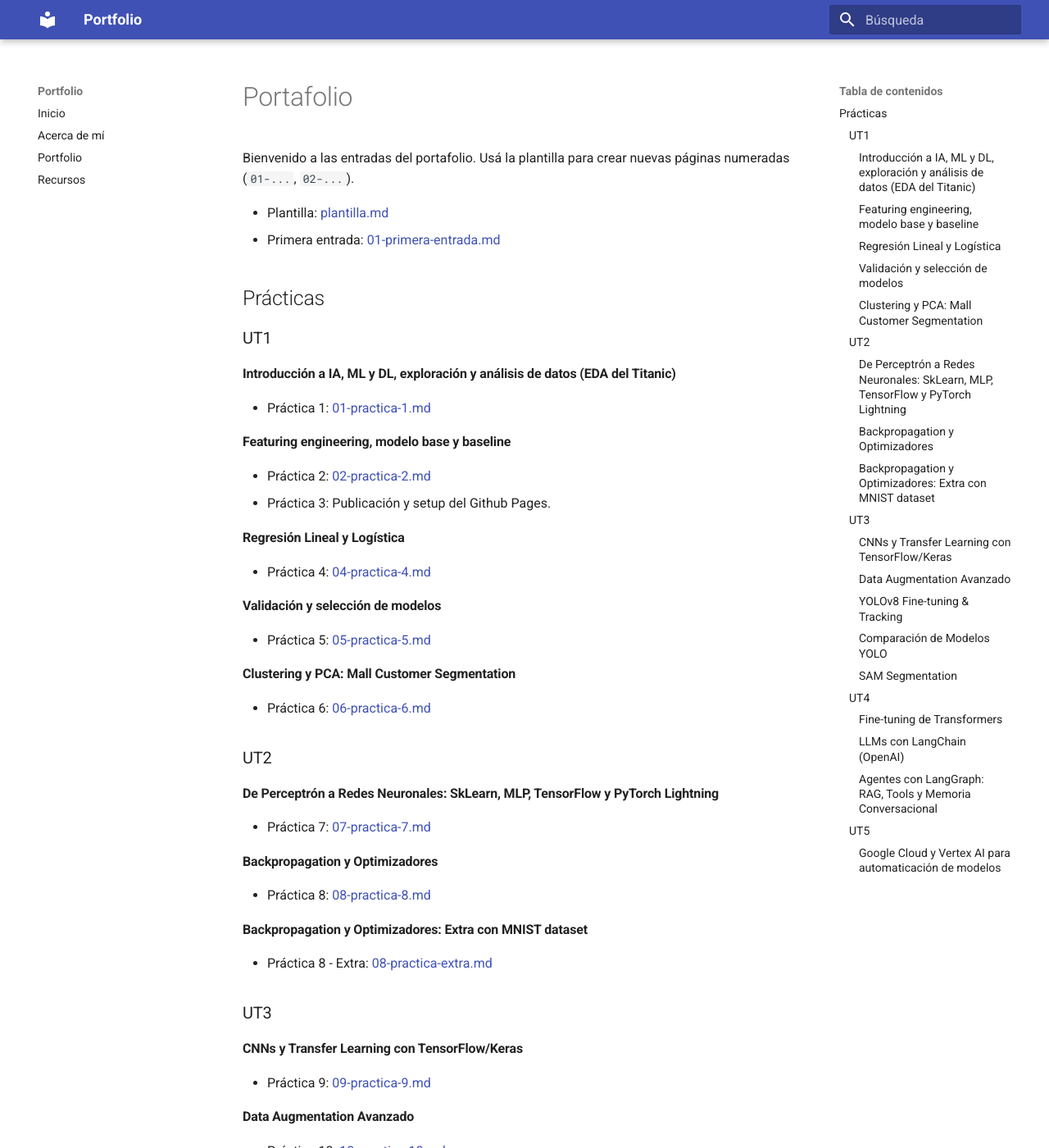
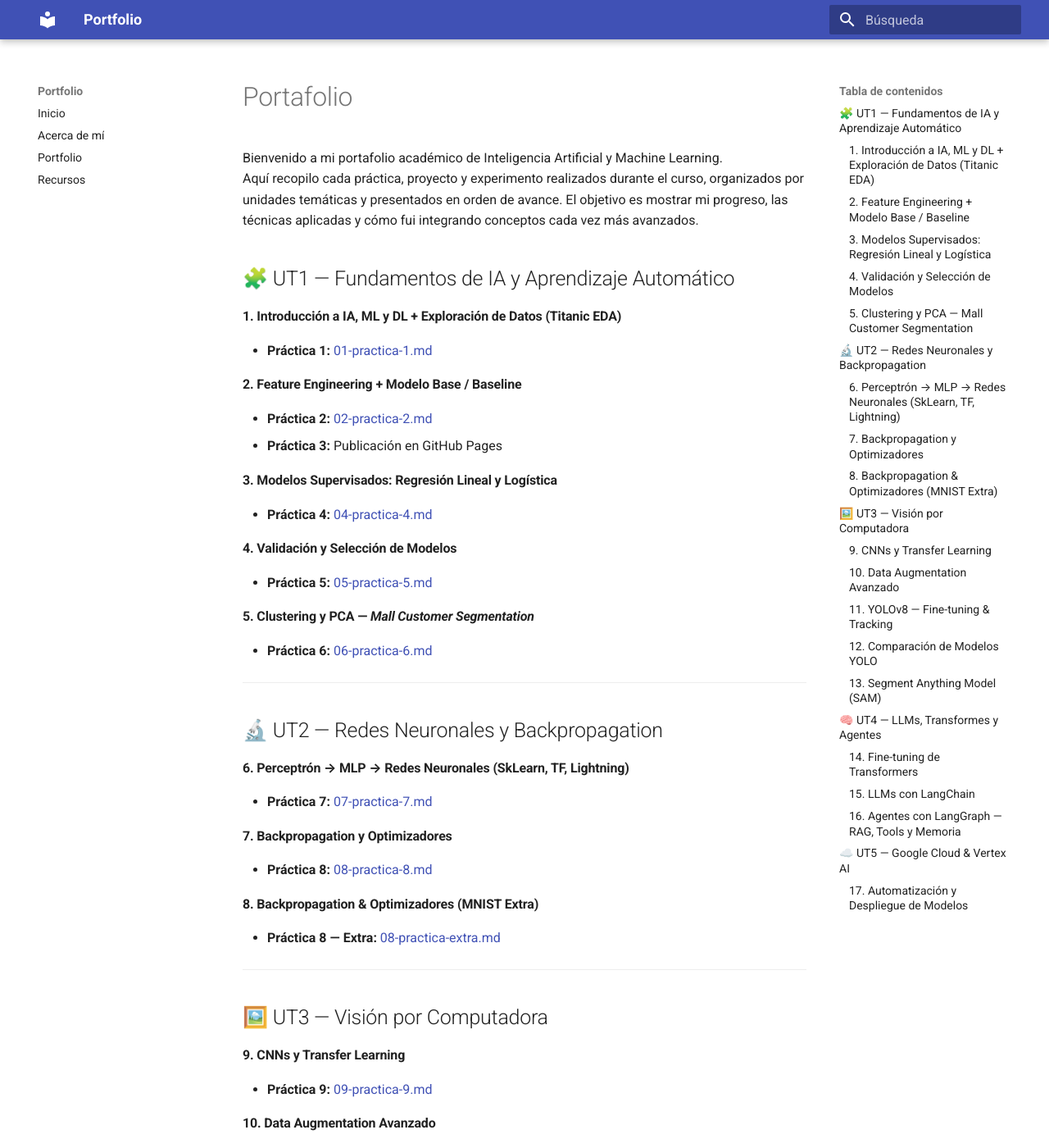
Before and after one commit to Sotogonzalo/IA-portfolio, an MkDocs documentation site: the page built from docs/portfolio/index.md, in a window 1280 px wide and 1400 px high. Shown: the whole window at 82% size. Built offline with MkDocs 1.6.1 and Material for MkDocs 9.7.7, drawn with Linux system fonts in a browser that asks for light colours; some of the changed text lies outside the part shown.

Commit message:
mejora de index.

```diff
--- a/docs/portfolio/index.md
+++ b/docs/portfolio/index.md
@@ -5,56 +5,73 @@ date: 2025-01-01
 
 # Portafolio
 
-Bienvenido a las entradas del portafolio. Usá la plantilla para crear nuevas páginas numeradas
-(`01-...`, `02-...`).
+Bienvenido a mi portafolio académico de Inteligencia Artificial y Machine Learning.
+Aquí recopilo cada práctica, proyecto y experimento realizados durante el curso, organizados por unidades temáticas y presentados en orden de avance. El objetivo es mostrar mi progreso, las técnicas aplicadas y cómo fui integrando conceptos cada vez más avanzados.
 
-- Plantilla: [plantilla.md](plantilla.md)
-- Primera entrada: [01-primera-entrada.md](01-primera-entrada.md)
+## 🧩 UT1 — Fundamentos de IA y Aprendizaje Automático
+#### 1. Introducción a IA, ML y DL + Exploración de Datos (Titanic EDA)
+- **Práctica 1:** [01-practica-1.md](01-practica-1.md)
 
-## Prácticas
-### UT1
-#### Introducción a IA, ML y DL, exploración y análisis de datos (EDA del Titanic)
-- Práctica 1: [01-practica-1.md](01-practica-1.md)
-#### Featuring engineering, modelo base y baseline
-- Práctica 2: [02-practica-2.md](02-practica-2.md)
-- Práctica 3: Publicación y setup del Github Pages.
-#### Regresión Lineal y Logística
-- Práctica 4: [04-practica-4.md](04-practica-4.md)
-#### Validación y selección de modelos
-- Práctica 5: [05-practica-5.md](05-practica-5.md)
-#### Clustering y PCA: Mall Customer Segmentation
-- Práctica 6: [06-practica-6.md](06-practica-6.md)
+#### 2. Feature Engineering + Modelo Base / Baseline
+- **Práctica 2:** [02-practica-2.md](02-practica-2.md)
+- **Práctica 3:** Publicación en GitHub Pages
 
-### UT2
-#### De Perceptrón a Redes Neuronales: SkLearn, MLP, TensorFlow y PyTorch Lightning
-- Práctica 7: [07-practica-7.md](07-practica-7.md)
-#### Backpropagation y Optimizadores
-- Práctica 8: [08-practica-8.md](08-practica-8.md)
-#### Backpropagation y Optimizadores: Extra con MNIST dataset
-- Práctica 8 - Extra: [08-practica-extra.md](08-practica-extra.md)
+#### 3. Modelos Supervisados: Regresión Lineal y Logística
+- **Práctica 4:** [04-practica-4.md](04-practica-4.md)
 
-### UT3
-#### CNNs y Transfer Learning con TensorFlow/Keras
-- Práctica 9: [09-practica-9.md](09-practica-9.md)
-<!-- #### CNNs y Transfer Learning con TensorFlow/Keras: Pruebas con nuevos datasets
-- Práctica 9 - Extra: [09-practica-extra.md](09-practica-extra.md) -->
-#### Data Augmentation Avanzado
-- Práctica 10: [10-practica-10.md](10-practica-10.md)
-#### YOLOv8 Fine-tuning & Tracking
-- Práctica 11: [11-practica-11.md](11-practica-11.md)
-#### Comparación de Modelos YOLO
-- Práctica Extra 11: [11-practica-extra.md](11-practica-extra.md)
-#### SAM Segmentation
-- Práctica 12: [12-practica-12.md](12-practica-12.md)
+#### 4. Validación y Selección de Modelos
+- **Práctica 5:** [05-practica-5.md](05-practica-5.md)
 
-### UT4
-#### Fine-tuning de Transformers
-- Práctica 13: [13-practica-13.md](13-practica-13.md)
-#### LLMs con LangChain (OpenAI)
-- Práctica 14: [14-practica-14.md](14-practica-14.md)
-#### Agentes con LangGraph: RAG, Tools y Memoria Conversacional
-- Práctica 15: [15-practica-15.md](15-practica-15.md)
+#### 5. Clustering y PCA — *Mall Customer Segmentation*
+- **Práctica 6:** [06-practica-6.md](06-practica-6.md)
 
-### UT5
-#### Google Cloud y Vertex AI para automaticación de modelos
-- Práctica 16: [16-practica-16.md](16-practica-16.md)
+---
+
+## 🔬 UT2 — Redes Neuronales y Backpropagation
+#### 6. Perceptrón → MLP → Redes Neuronales (SkLearn, TF, Lightning)
+- **Práctica 7:** [07-practica-7.md](07-practica-7.md)
+
+#### 7. Backpropagation y Optimizadores
+- **Práctica 8:** [08-practica-8.md](08-practica-8.md)
+
+#### 8. Backpropagation & Optimizadores (MNIST Extra)
+- **Práctica 8 — Extra:** [08-practica-extra.md](08-practica-extra.md)
+
+---
+
+## 🖼️ UT3 — Visión por Computadora
+#### 9. CNNs y Transfer Learning
+- **Práctica 9:** [09-practica-9.md](09-practica-9.md)
+<!-- #### CNNs y Transfer Learning con TensorFlow/Keras: Pruebas con nuevos datasets - Práctica 9 - Extra: [09-practica-extra.md](09-practica-extra.md) -->
+
+#### 10. Data Augmentation Avanzado
+- **Práctica 10:** [10-practica-10.md](10-practica-10.md)
+
+#### 11. YOLOv8 — Fine-tuning & Tracking
+- **Práctica 11:** [11-practica-11.md](11-practica-11.md)
+
+#### 12. Comparación de Modelos YOLO
+- **Práctica 11 — Extra:** [11-practica-extra.md](11-practica-extra.md)
+
+#### 13. Segment Anything Model (SAM)
+- **Práctica 12:** [12-practica-12.md](12-practica-12.md)
+
+---
+
+## 🧠 UT4 — LLMs, Transformes y Agentes
+#### 14. Fine-tuning de Transformers
+- **Práctica 13:** [13-practica-13.md](13-practica-13.md)
+
+#### 15. LLMs con LangChain
+- **Práctica 14:** [14-practica-14.md](14-practica-14.md)
+
+#### 16. Agentes con LangGraph — RAG, Tools y Memoria
+- **Práctica 15:** [15-practica-15.md](15-practica-15.md)
+
+---
+
+## ☁️ UT5 — Google Cloud & Vertex AI
+#### 17. Automatización y Despliegue de Modelos
+- **Práctica 16:** [16-practica-16.md](16-practica-16.md)
+
+---
```
